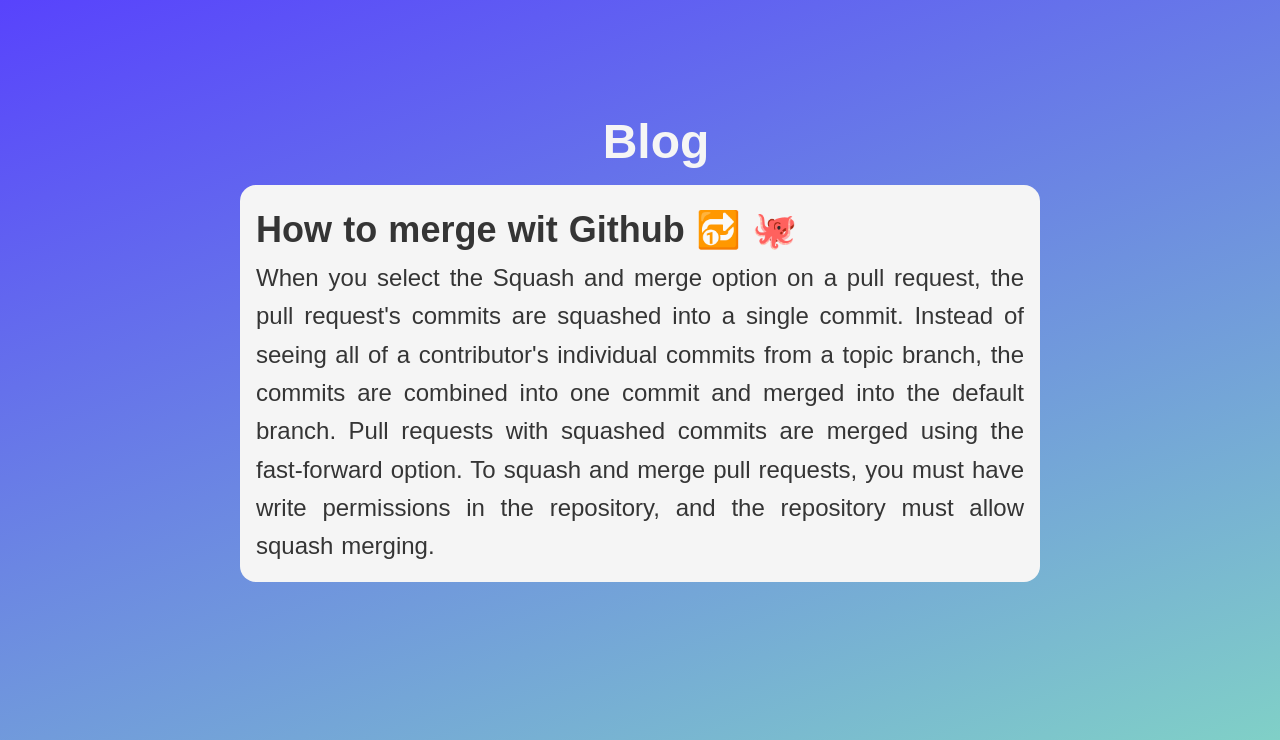
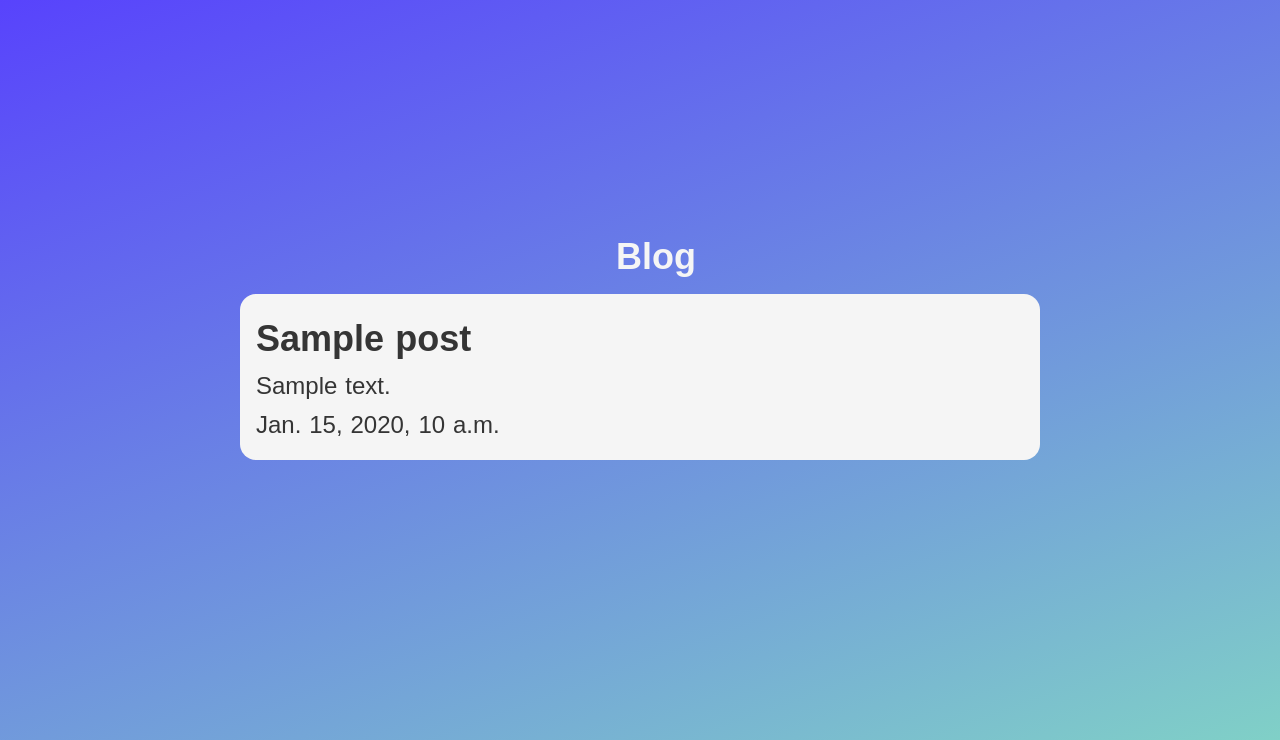
Before and after one commit to Netsponge/djangoflow, a Django app: page /posts/ in a window 1280 px wide. Shown: the part 60-800 px from the top of the page. Run offline with Django 5.2, Linux system fonts and the light colour scheme; tables that the repository leaves empty hold one stand-in row (values such as "Sample post").

Commit message:
add post route

```diff
--- a/my_project/posts/templates/posts/posts_list.html
+++ b/my_project/posts/templates/posts/posts_list.html
@@ -1,14 +1,23 @@
 {% extends 'layout.html' %}
 
 {% block title %}
-    POSTS LIST
+    POSTs
 {% endblock %}
 
 {% block content %}
+<section>
 <h1>Blog</h1>
-<div class="blogtxt">
-    <h2>How to merge wit Github 🔂 🐙</h2>
-    <p>When you select the Squash and merge option on a pull request, the pull request's commits are squashed into a single commit. Instead of seeing all of a contributor's individual commits from a topic branch, the commits are combined into one commit and merged into the default branch. Pull requests with squashed commits are merged using the fast-forward option.
-        To squash and merge pull requests, you must have write permissions in the repository, and the repository must allow squash merging.</p>
-</div>
+
+{% for post in posts %}
+  <article>
+    <div class="blogtxt">
+      <h2>{{ post.title }}</h2>
+      <p> {{ post.body }}</p>
+      <p>{{ post.date}}</p>
+      </div>
+
+
+  </article>
+ {% endfor %}
+</section>
 {% endblock %}
--- a/my_project/posts/views.py
+++ b/my_project/posts/views.py
@@ -1,5 +1,7 @@
 from django.shortcuts import render
+from .models import Post
 
 # Create your views here.
 def posts_list(request):
-    return render(request, 'posts/posts_list.html')
+    posts = Post.objects.all()
+    return render(request, 'posts/posts_list.html',{ 'posts' : posts })
```
